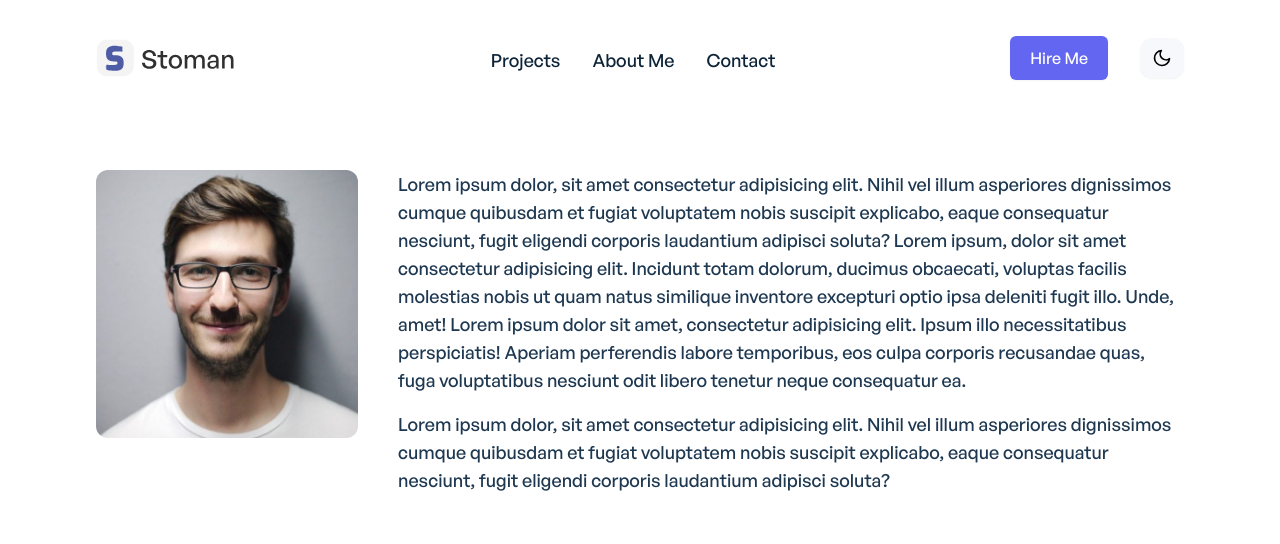
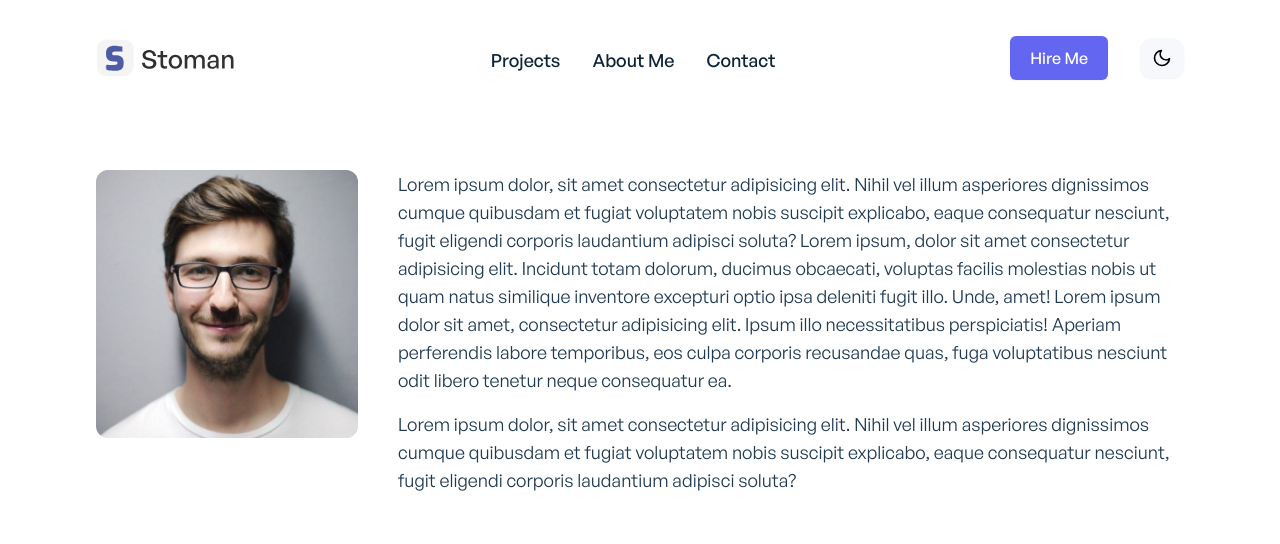
Before and after one commit to velvettouch1004/vuejs-tailwindcss-portfolio, a Vue app: page /about in a window 1280 px wide. Shown: the top 544 px of the page. Built offline with nearby package versions, Linux system fonts and the light colour scheme; what vue-backtotop would draw is missing.

Commit message:
Fonts refactoring

```diff
--- a/src/components/about/AboutMe.vue
+++ b/src/components/about/AboutMe.vue
@@ -15,7 +15,7 @@
 			<p
 				v-for="bio in bios"
 				:key="bio.id"
-				class="font-general-medium mb-4 text-ternary-dark dark:text-ternary-light text-lg"
+				class="font-general-regular mb-4 text-ternary-dark dark:text-ternary-light text-lg"
 			>
 				{{ bio.bio }}
 			</p>
--- a/src/components/projects/ProjectSingle.vue
+++ b/src/components/projects/ProjectSingle.vue
@@ -14,7 +14,7 @@
 		</div>
 		<div class="text-center px-4 py-6">
 			<p
-				class="font-general-medium text-xl text-ternary-dark dark:text-ternary-light font-semibold mb-2"
+				class="font-general-semibold text-xl text-ternary-dark dark:text-ternary-light font-semibold mb-2"
 			>
 				{{ project.title }}
 			</p>
--- a/src/components/shared/AppHeader.vue
+++ b/src/components/shared/AppHeader.vue
@@ -134,7 +134,7 @@ export default {
 				{
 					id: 4,
 					value: 'branding',
-					name: 'Branding',
+					name: 'Branding & Anim',
 				},
 			],
 		};
```
